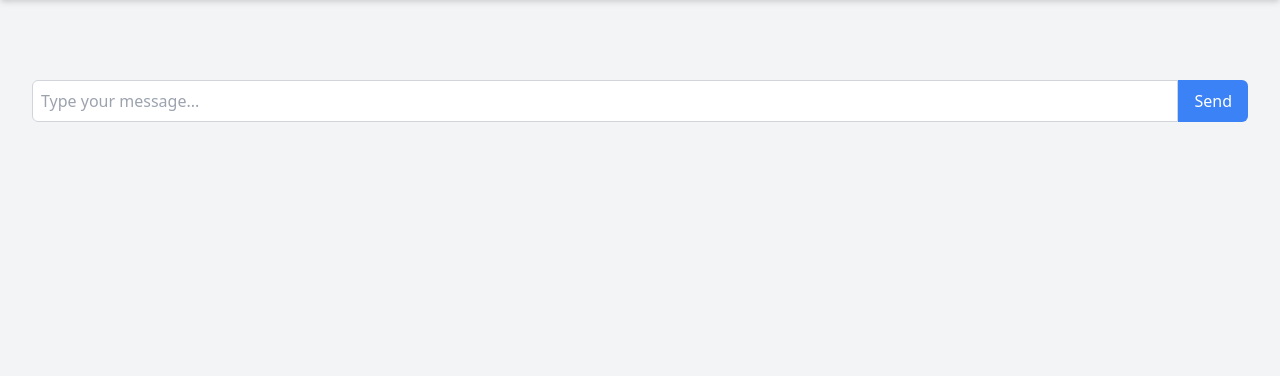
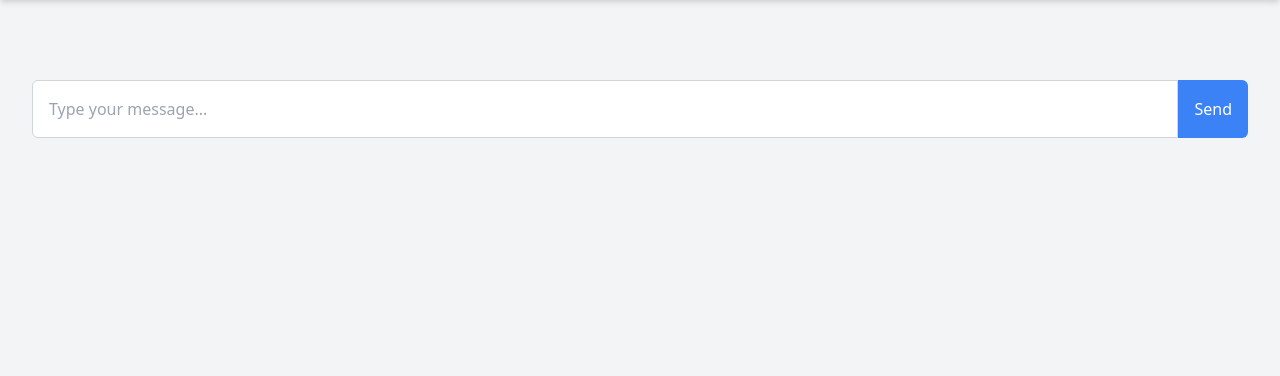
Before and after one commit to StefnirKristjansson/office-assistant, a FastAPI app: page /adstod in a window 1280 px wide. Shown: the part 44-420 px from the top of the page. Run offline with FastAPI, Linux system fonts and the light colour scheme.

Commit message:
Improve the UX experience in the chat
Improve the UX experience in the chat by making the input text box and text bubbles larger, and adding a spinning icon with text to indicate when the system is thinking.

* Increase the size of the input text box in `app/templates/adstod.html` by changing the class to `flex-grow border border-gray-300 p-4 rounded-l-md`.
* Add a spinning icon and text to indicate when the system is thinking in `app/templates/adstod.html`.
* Increase the size of the text bubbles in `app/static/assistant.js` by changing the class to `bg-blue-500 text-white p-4 rounded-lg max-w-lg` and `bg-gray-200 p-4 rounded-lg max-w-lg`.
* Add a spinning icon and text to indicate when the system is thinking in `app/static/assistant.js`.
* Add styles for the spinning icon and text, typing indicator, and timestamp in `app/static/css/styles.css`.

---

For more details, open the [Copilot Workspace session](https://copilot-workspace.githubnext.com/StefnirKristjansson/frodi?shareId=XXXX-XXXX-XXXX-XXXX).

```diff
--- a/app/static/assistant.js
+++ b/app/static/assistant.js
@@ -2,6 +2,7 @@ document.addEventListener("DOMContentLoaded", () => {
   const chatForm = document.getElementById("chat-form");
   const messageInput = document.getElementById("message-input");
   const chatContainer = document.getElementById("chat-container");
+  const thinkingIndicator = document.getElementById("thinking-indicator");
   // When the page loads clear the localStorage
   localStorage.clear();
 
@@ -20,7 +21,7 @@ document.addEventListener("DOMContentLoaded", () => {
     const userMessageDiv = document.createElement("div");
     userMessageDiv.classList.add("mb-4", "flex", "justify-end");
     userMessageDiv.innerHTML = `
-      <div class="bg-blue-500 text-white p-4 rounded-lg max-w-md">
+      <div class="bg-blue-500 text-white p-4 rounded-lg max-w-lg">
         <p>${userMessage}</p>
       </div>
     `;
@@ -29,6 +30,9 @@ document.addEventListener("DOMContentLoaded", () => {
 
     // Scroll to the bottom
     chatContainer.scrollTop = chatContainer.scrollHeight;
+
+    // Show thinking indicator
+    thinkingIndicator.classList.remove("hidden");
 
     // Send the user's message to the backend
     fetch("/adstod/start", {
@@ -40,11 +44,14 @@ document.addEventListener("DOMContentLoaded", () => {
     })
       .then((response) => response.json())
       .then((data) => {
+        // Hide thinking indicator
+        thinkingIndicator.classList.add("hidden");
+
         // Display assistant response
         const assistantMessageDiv = document.createElement("div");
         assistantMessageDiv.classList.add("mb-4");
         assistantMessageDiv.innerHTML = `
-          <div class="bg-gray-200 p-4 rounded-lg max-w-md">
+          <div class="bg-gray-200 p-4 rounded-lg max-w-lg">
             <p>${data.message}</p>
           </div>
         `;
@@ -64,11 +71,14 @@ document.addEventListener("DOMContentLoaded", () => {
       .catch((error) => {
         console.error("Error:", error);
 
+        // Hide thinking indicator
+        thinkingIndicator.classList.add("hidden");
+
         // Optionally display an error message in the chat
         const errorMessageDiv = document.createElement("div");
         errorMessageDiv.classList.add("mb-4");
         errorMessageDiv.innerHTML = `
-          <div class="bg-red-200 p-4 rounded-lg max-w-md">
+          <div class="bg-red-200 p-4 rounded-lg max-w-lg">
             <p class="text-red-800">An error occurred. Please try again.</p>
           </div>
         `;
--- a/app/templates/adstod.html
+++ b/app/templates/adstod.html
@@ -11,7 +11,7 @@
       type="text"
       id="message-input"
       name="message"
-      class="flex-grow border border-gray-300 p-2 rounded-l-md"
+      class="flex-grow border border-gray-300 p-4 rounded-l-md"
       placeholder="Type your message..."
       required
     />
@@ -19,6 +19,11 @@
       Send
     </button>
   </form>
+
+  <!-- Spinning icon and text for system thinking -->
+  <div id="thinking-indicator" class="hidden mt-4 p-4 bg-blue-100 text-blue-800 rounded-lg">
+    <i class="fas fa-spinner fa-spin mr-2"></i> The system is thinking... Please wait.
+  </div>
 </main>
 
 <script src="https://cdn.jsdelivr.net/npm/axios/dist/axios.min.js"></script>
```
Also changed, not shown: app/static/css/styles.css (+31 -0 lines).
